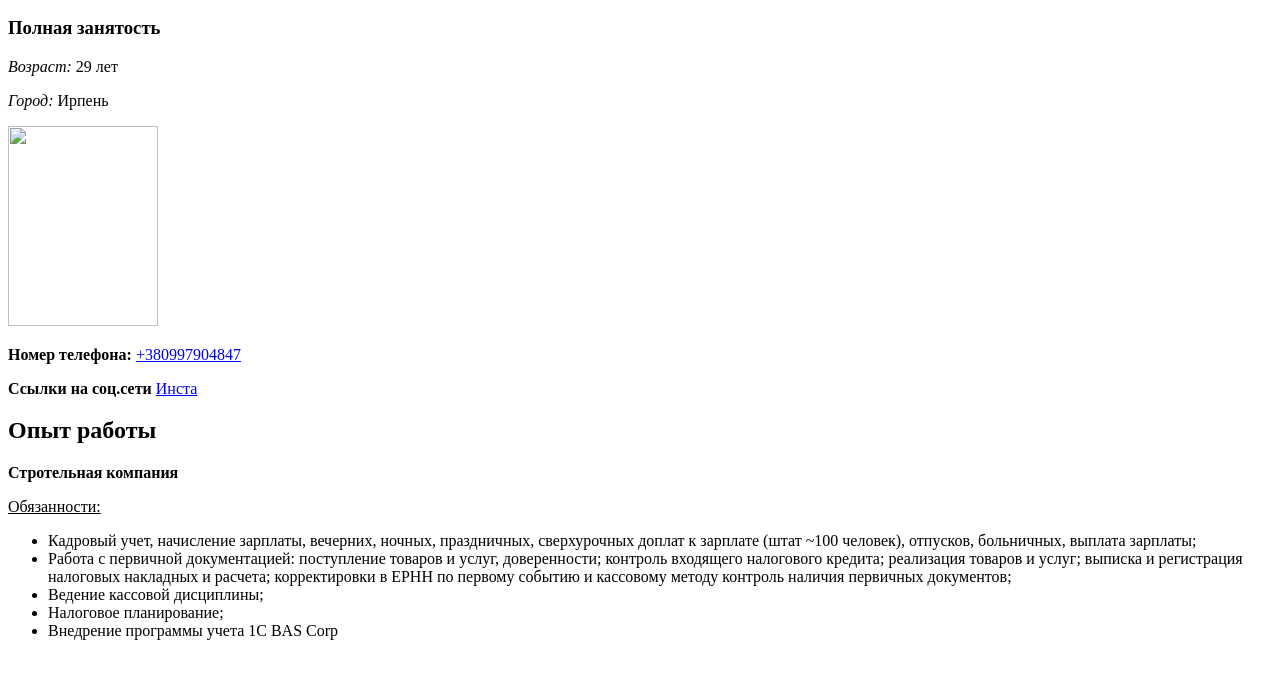
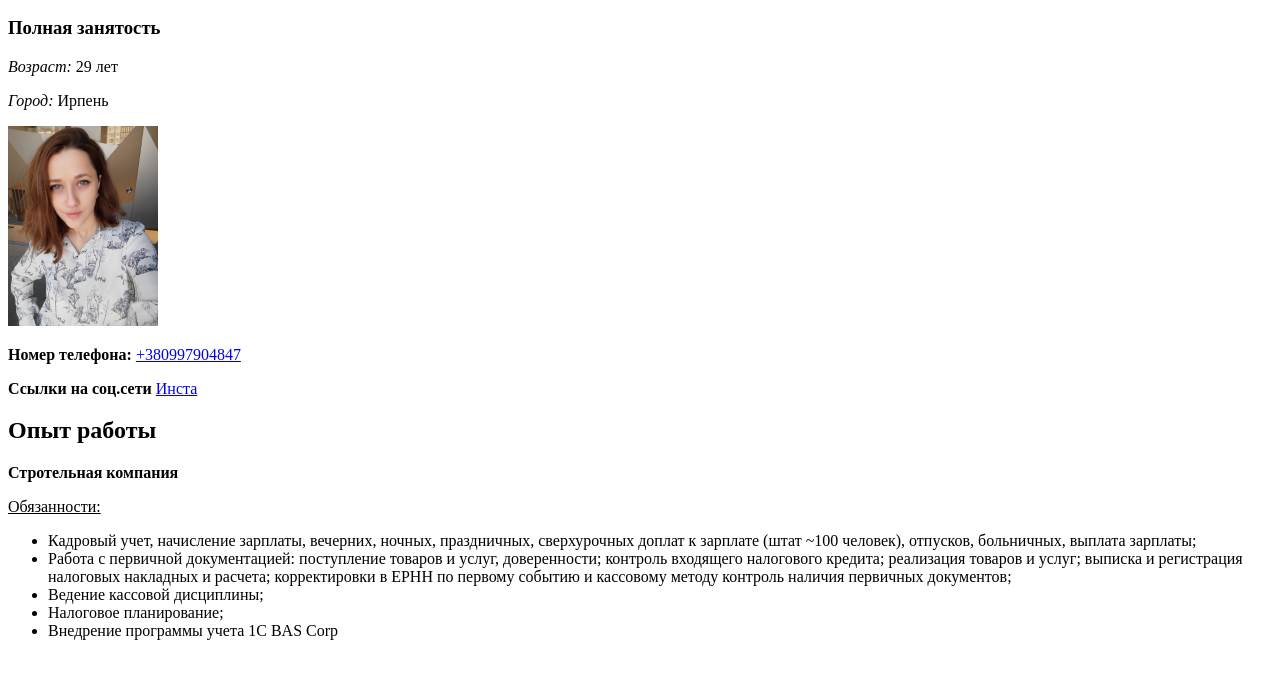
Before and after one commit to Aleksandra1234/Homework_1, a plain HTML site: page resume/resume.html in a window 1280 px wide. Shown: the part 110-788 px from the top of the page. Drawn offline with Linux system fonts and the light colour scheme.

Commit message:
added photo

```diff
--- a/resume/resume.html
+++ b/resume/resume.html
@@ -12,7 +12,7 @@
             <h3>Полная занятость</h3>
             <p><i>Возраст:</i> 29 лет</p>
             <p><i>Город: </i>Ирпень</p>
-            <img src="" width="150" height="200"/>
+            <img src="../img/456a9e578f031f2cf18f5a28a12623cf.jpg" width="150" height="200"/>
             <p><b>Номер телефона:</b>
                 <a href="tel:+380997904847">+380997904847</a>
             </p>
```
